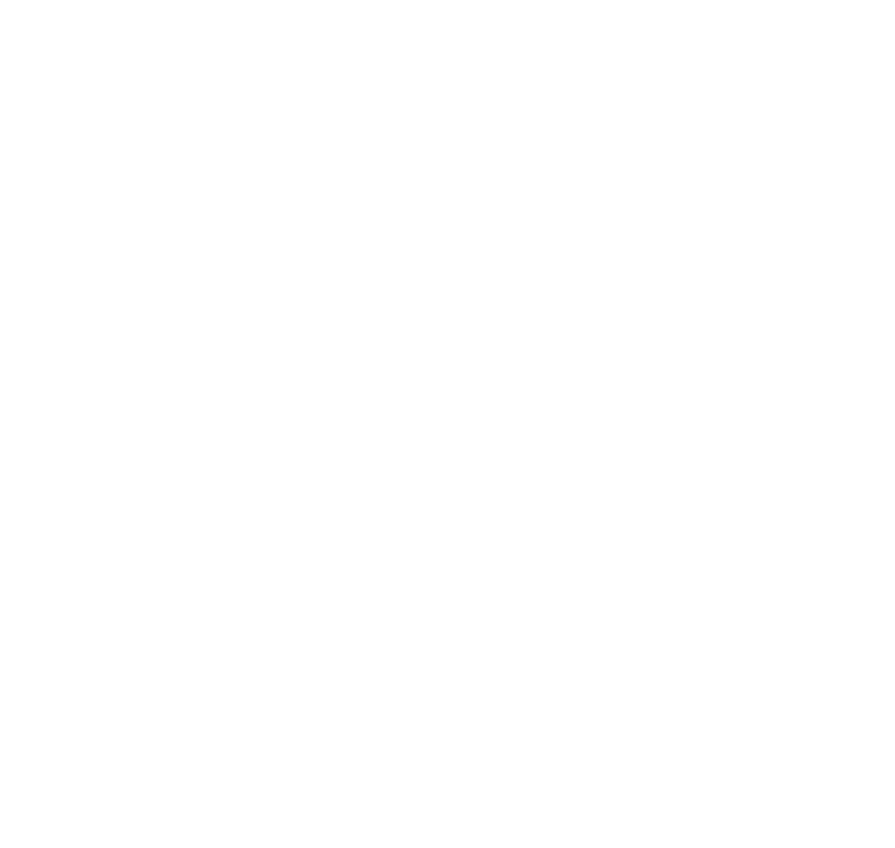
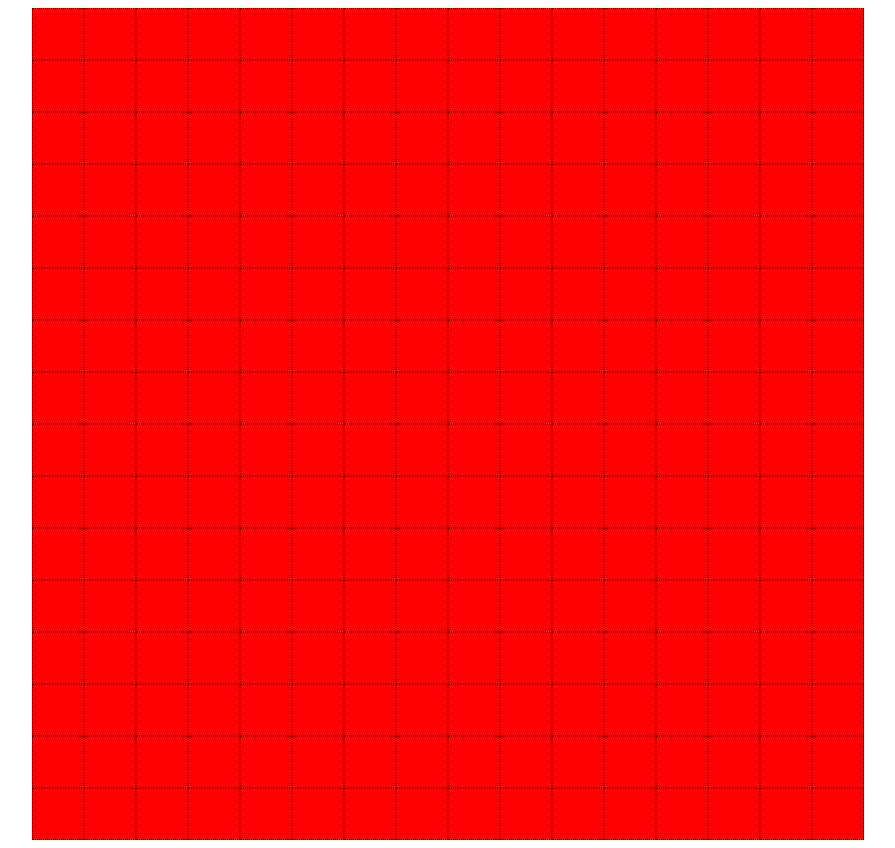
Before and after one commit to EbolaBelle/Etch-a-Sketch, a plain HTML site: page index.html in a window 1280 px wide. Shown: the whole page, without its empty margins (192-1087 px from the left). Before the commit the page ends 800 px from the top, so only its background shows below. Drawn offline with Linux system fonts and the light colour scheme.

Commit message:
Create createGrid function, add basic css

```diff
--- a/index.html
+++ b/index.html
@@ -4,6 +4,24 @@
     <meta charset="UTF-8">
     <meta name="viewport" content="width=device-width, initial-scale=1.0">
     <title>Document</title>
+    <style>
+        .gridbox {
+            width: 50px;
+            height: 50px;
+            background-color: red;
+            border: 1px dotted black;
+        }
+        .row {
+            display: flex;
+        }
+        .container {
+            display: flex;
+            flex-direction: column;
+            align-items: center;
+            justify-content: center;
+        }
+    </style>
+    <script src="scripts.js" defer></script>
 </head>
 <body>
     <div class="container">
--- a/scripts.js
+++ b/scripts.js
@@ -0,0 +1,16 @@
+const container = document.querySelector('.container');
+
+function createGrid(rowSize, columnSize) {
+    for (let i = 0; i < rowSize; i++) {
+        const row = document.createElement('div');
+        row.classList.add("row");
+        container.appendChild(row);
+        for (let j = 0; j < columnSize; j++) {
+            const gridBox = document.createElement('div');
+            gridBox.classList.add("gridbox");
+            row.appendChild(gridBox);
+        }
+
+    }
+}
+createGrid(16, 16);
```
